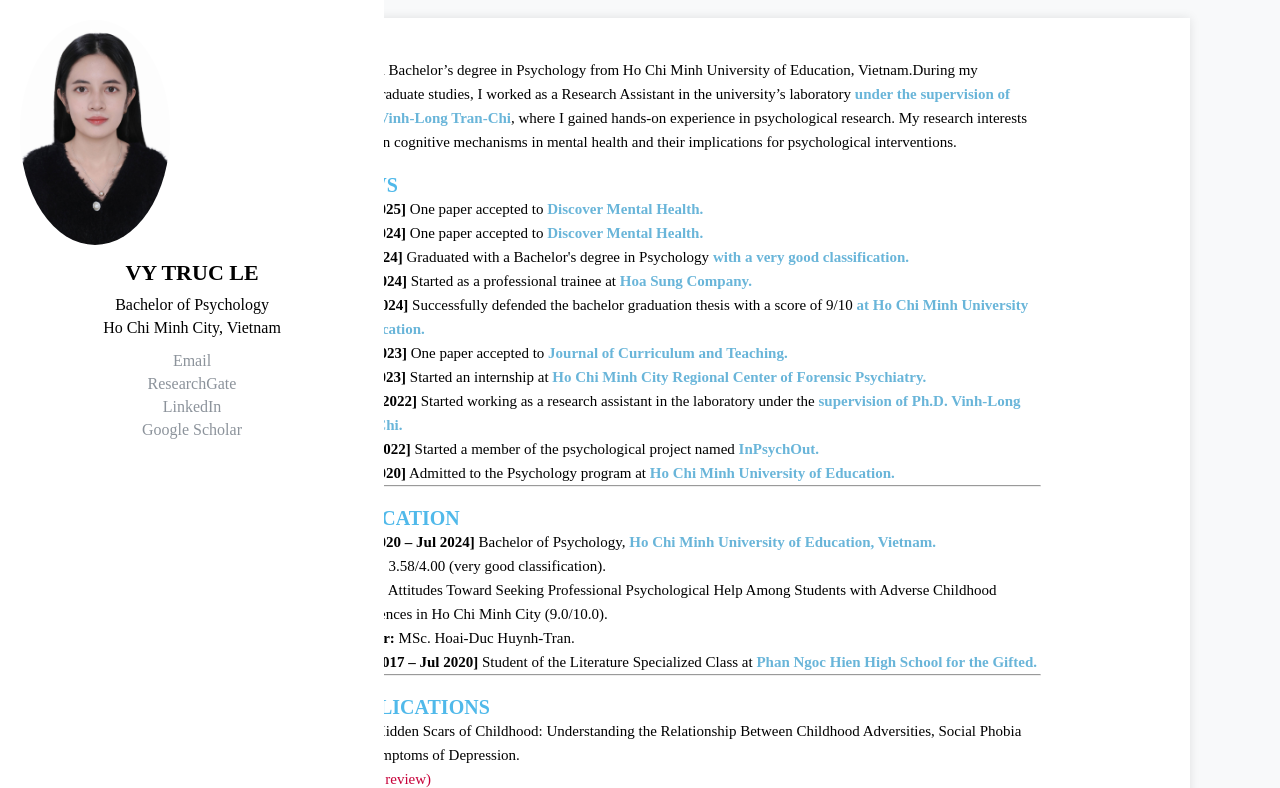
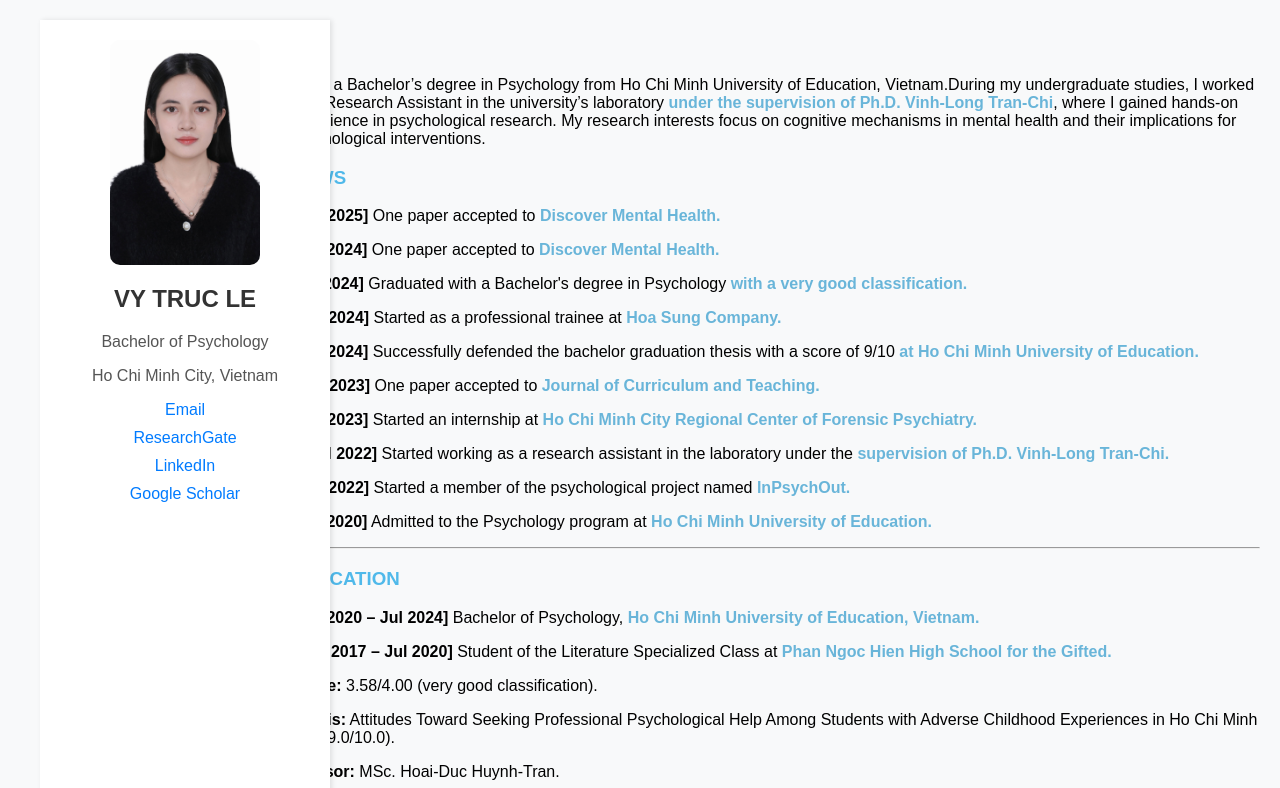
Before and after one commit to judy2510/Vy-Truc-Le, a plain HTML site: page index.html in a window 1280 px wide. Shown: the top 788 px of the page. Drawn offline with Linux system fonts and the light colour scheme.

Commit message:
Update index.html

```diff
--- a/index.html
+++ b/index.html
@@ -1,141 +1,120 @@
 <!DOCTYPE html>
 <html lang="en">
-<head> <link rel="stylesheet" href="https://cdnjs.cloudflare.com/ajax/libs/font-awesome/6.4.2/css/all.min.css">
+<head>
     <meta charset="UTF-8">
-  <meta name="viewport" content="width=device-width, initial-scale=1">
+    <meta name="viewport" content="width=device-width, initial-scale=1.0">
     <title>Vy Truc Le</title>
-    <link rel="stylesheet" href="style.css">
     <style>
-/* Thanh header giống trang mẫu */
-.top-header {
+        /* Đảm bảo trang hiển thị đúng */
+        html, body {
             width: 100%;
-    background-color: white; /* Màu nền */
-    color: black; /* Màu chữ */
-    text-align: left; /* Căn trái */
-    font-size: 24px;
-    font-weight: bold;
-    padding: 15px 20px;
-    position: fixed; /* Cố định trên cùng */
-    top: 0;
-    left: 0;
-    z-index: 1000; /* Luôn hiển thị trên cùng */
-    border-bottom: 1px solid #ddd; /* Đường viền dưới */
+            height: 100%;
+            margin: 0;
+            padding: 0;
+            font-family: Arial, sans-serif;
+            background: #F8F9FA;
         }
 
-/* Đẩy phần nội dung xuống để không bị che */
-        <div class="top-bar">
-    Vy Truc Le
-</div>
-
-body {
-    margin: 0;
-    padding: 0;
+        /* Container chính */
+        .container {
+            display: flex;
+            max-width: 1200px;
+            margin: auto;
+            padding: 20px;
         }
 
-.main-content {
-    margin-top: 70px; /* Điều chỉnh theo chiều cao của header */
+        /* Sidebar cố định */
+        .sidebar {
+            width: 250px;
+            background: white;
             padding: 20px;
-}
-        body {
-            <header class="top-header">
-    <h1>Vy Truc Le</h1>
-</header>
-
-            font-family: Arial, sans-serif;
-            background: #F8F9FA; /* Màu nền trắng */
-            margin: 0;
-            padding: 0;
-        }
-.container {
-    display: flex;
-    justify-content: center;
-    max-width: 1200px;
-    margin: 0 auto;
-}
-      .sidebar {
-    position: fixed; /* Cố định cột trái */
-    left: 0; /* Sát mép trái */
-    top: 0; /* Cố định từ trên xuống */
-    width: 180px; /* Điều chỉnh độ rộng */
-    height: 100vh; /* Chiều cao 100% màn hình */
-    background-color: white; /* Cùng màu với nền */
-    padding: 20px; /* Khoảng cách bên trong */
+            box-shadow: 2px 0 5px rgba(0, 0, 0, 0.1);
+            position: fixed;
+            height: 100vh; /* Chiều cao toàn màn hình */
+            overflow-y: auto; /* Cho phép cuộn nếu nội dung quá dài */
         }
 
-/* Ảnh trong profile */
         .sidebar img {
-    width: 100%; /* Căng hết chiều ngang */
+            width: 150px; /* Giảm kích thước ảnh */
             height: auto;
+            display: block;
+            margin: 0 auto 15px;
             border-radius: 10px;
-    display: block;
-    margin-bottom: 15px;
         }
 
-/* Tiêu đề Profile */
         .sidebar h2 {
-    font-size: 22px;
-    margin-bottom: 10px;
+            text-align: center;
+            color: #333;
         }
 
-/* Văn bản Profile */
         .sidebar p {
-    font-size: 16px;
-    margin: 5px 0;
+            text-align: center;
+            color: #555;
         }
 
-/* Danh sách liên kết */
         .sidebar ul {
-    list-style-type: none;
+            list-style: none;
             padding: 0;
-    margin-top: 15px;
+            text-align: center;
         }
 
-.sidebar li {
-    margin: 5px 0;
+        .sidebar ul li {
+            margin: 10px 0;
         }
 
-.sidebar a {
-    color: #8c939b;
+        .sidebar ul li a {
             text-decoration: none;
-    font-size: 16px;
-    display: block;
+            color: #007BFF;
         }
 
-/* Nội dung chính bên phải */
+        /* Nội dung chính */
         .content {
-    margin-left: 100px; /* Để tránh bị dính vào cột profile */
+            margin-left: 270px; /* Dịch sang phải để tránh trùng với sidebar */
             padding: 20px;
+            flex: 1;
         }
-        h3 {
-            color: #8c939b;
-            font-size: 20px;
-            margin-top: 20px;
+
+        /* Định dạng responsive */
+        @media (max-width: 1024px) {
+            .sidebar {
+                width: 200px;
             }
-        .content p, .content li {
-            font-size: 15px;
-            line-height: 1.6;
+            .content {
+                margin-left: 220px;
+            }
+        }
+
+        @media (max-width: 768px) { /* Điện thoại */
+            .sidebar {
+                position: relative;
+                width: 100%;
+                height: auto;
+                text-align: center;
+            }
+            .content {
+                margin-left: 0;
+                padding: 15px;
+            }
         }
     </style>
 </head>
-    <!--Sửa nội dung từ đây-->
 <body>
-    <div class="fixed-header">VY TRUC LE</div>
+
     <div class="container">
-        <div class="sidebar">
+        <!-- Sidebar -->
+        <aside class="sidebar">
             <img src="trucvy.png" alt="Profile Picture">
-            <!-- nội dung cột bên trái-->
-            <h2> <style="color: #8c939b; ">VY TRUC LE</h2>
-            <!--ngành học-->
+            <h2>VY TRUC LE</h2>
             <p>Bachelor of Psychology</p>
-            <!--địa chỉ nơi làm việc-->
             <p>Ho Chi Minh City, Vietnam</p>
             <ul>
-                <!--Sửa link-->
                 <li><a href="mailto:vytrucle.judy@gmail.com">Email</a></li>
                 <li><a href="https://www.researchgate.net/profile/Vy-Le-121?ev=hdr_xprf">ResearchGate</a></li>
                 <li><a href="https://www.linkedin.com/in/vy-truc-le-a10155276/">LinkedIn</a></li>
                 <li><a href="https://scholar.google.com/citations?user=pnxR0u0AAAAJ&hl=vi&oi=ao">Google Scholar</a></li>
             </ul>
+        </aside>
+        </main>
     </div>
         <div class="content">
             <!--Sửa lời giới thiệu-->
@@ -167,11 +146,10 @@ body {
         <hr class="section-divider">
         <h3 strong style="color: #50b9ea; ">EDUCATION</h3>
             <p><strong>[Oct 2020 – Jul 2024]</strong> Bachelor of Psychology,<strong style="color: #69b5d9; "> Ho Chi Minh University of Education, Vietnam.</strong></p>
+            <p><strong>[Aug 2017 – Jul 2020]</strong> Student of the Literature Specialized Class at <strong style="color: #69b5d9; ">Phan Ngoc Hien High School for the Gifted.</strong></p>
                 <p><strong>Grade:</strong> 3.58/4.00 (very good classification).<p>
                 <p><strong>Thesis:</strong> Attitudes Toward Seeking Professional Psychological Help Among Students with Adverse Childhood Experiences in Ho Chi Minh City (9.0/10.0).<p>
                 <p><strong>Advisor:</strong> MSc. Hoai-Duc Huynh-Tran.<p>
-            <p><strong>[Aug 2017 – Jul 2020]</strong> Student of the Literature Specialized Class at <strong style="color: #69b5d9; ">Phan Ngoc Hien High School for the Gifted.</strong></p>
-
 
         <hr class="section-divider">
         <h3 strong style="color: #50b9ea; ">PUBLICATIONS</h3>
```
Lines whose indentation alone changed are shown as unchanged.
